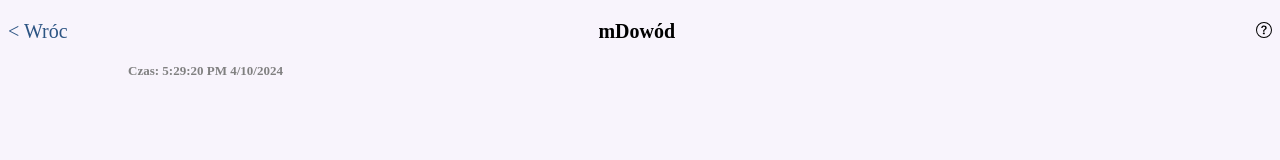
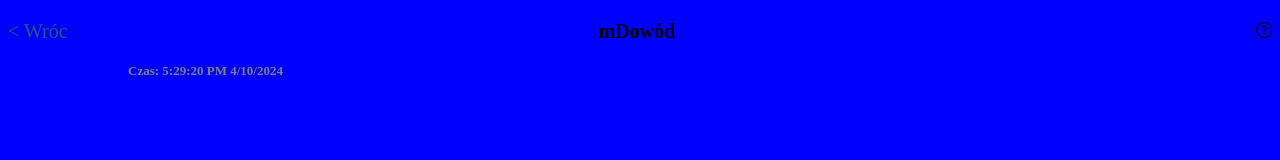
Before and after one commit to Shadov777/elooo, a plain HTML site: page index.html in a window 1280 px wide. Drawn offline with Linux system fonts and the light colour scheme.

Commit message:
Update styles.css

```diff
--- a/styles.css
+++ b/styles.css
@@ -1,5 +1,5 @@
 body {
-    background-color: #f8f4fc;
+    background-color: blue;
 }
 
 header {
```
